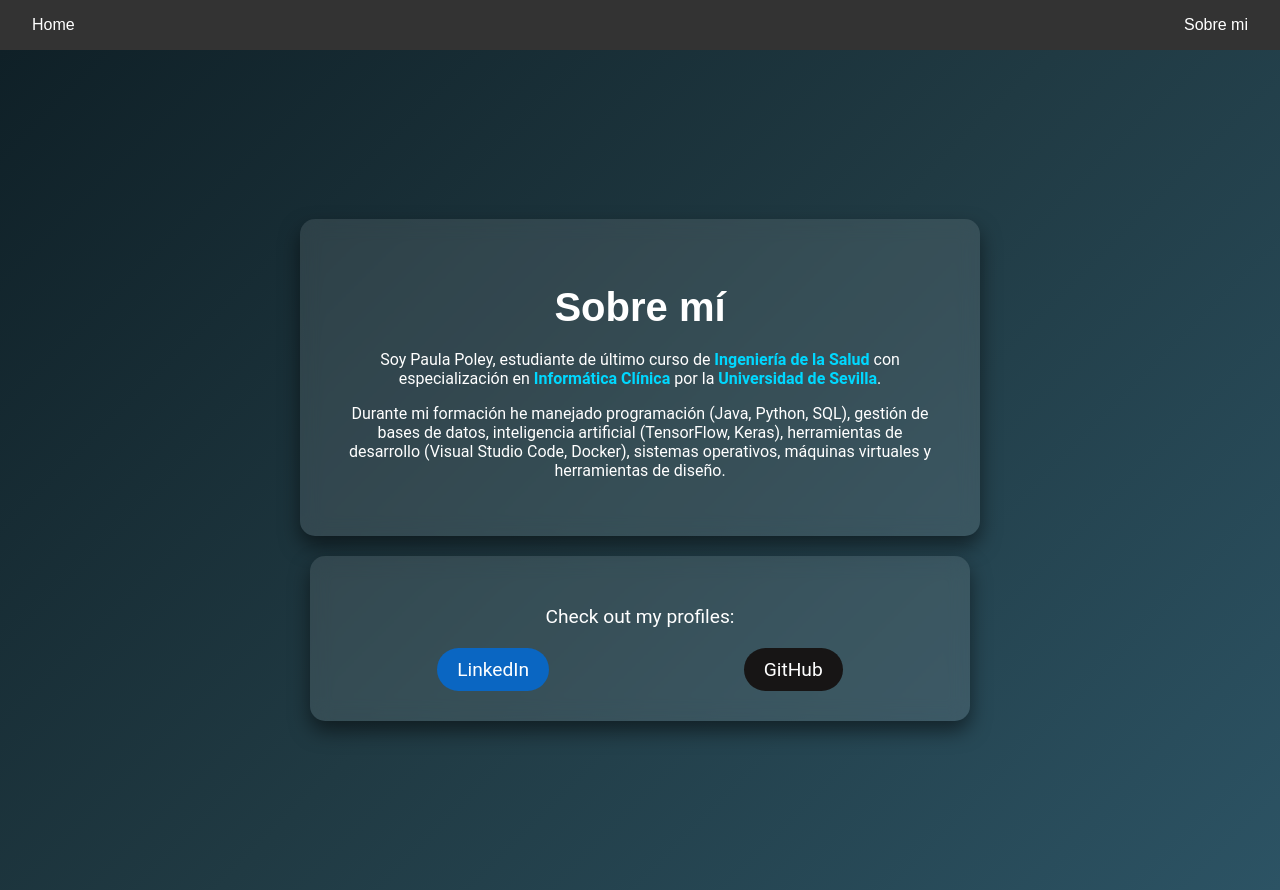
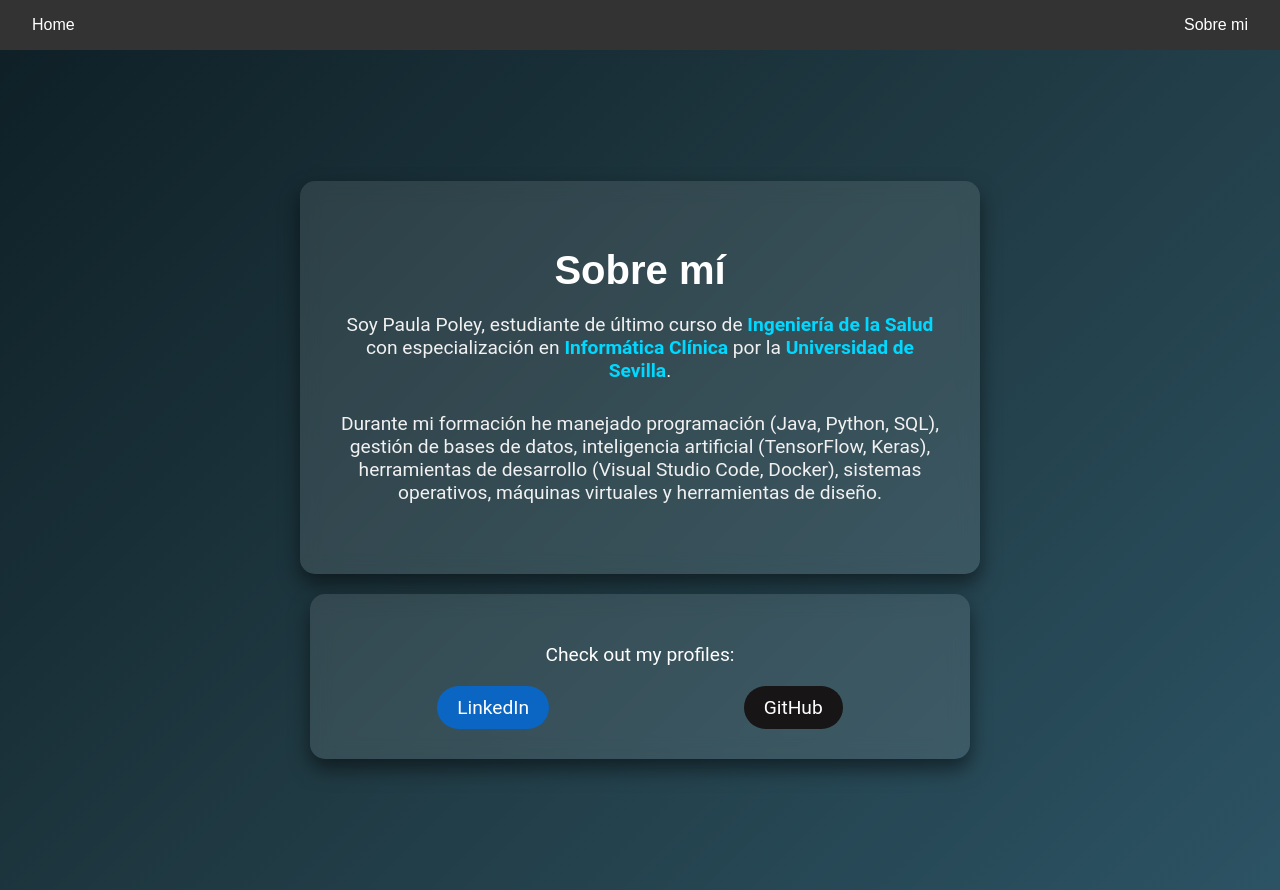
Before and after one commit to paulapoley/portfoliopaulapoley, a React (Create React App) app: page /about in a window 1280 px wide. Built offline with nearby package versions, Linux system fonts and the light colour scheme.

Commit message:
Update About.jsx

```diff
--- a/src/pages/About.jsx
+++ b/src/pages/About.jsx
@@ -6,10 +6,10 @@ const About = () => {
     <div className="about-container">
       <div className="about-content">
         <h1 className="about-title">Sobre mí</h1>
-    <p className="about-intro">
+        <p className="about-text">
           Soy Paula Poley, estudiante de último curso de <span className="highlight">Ingeniería de la Salud</span> con especialización en <span className="highlight">Informática Clínica</span> por la <span className="highlight">Universidad de Sevilla</span>.
         </p>
-    <p className="about-details">
+        <p className="about-text">
           Durante mi formación he manejado programación (Java, Python, SQL), gestión de bases de datos, inteligencia artificial (TensorFlow, Keras), herramientas de desarrollo (Visual Studio Code, Docker), sistemas operativos, máquinas virtuales y herramientas de diseño.
         </p>
       </div>
```
Lines whose indentation alone changed are shown as unchanged.
